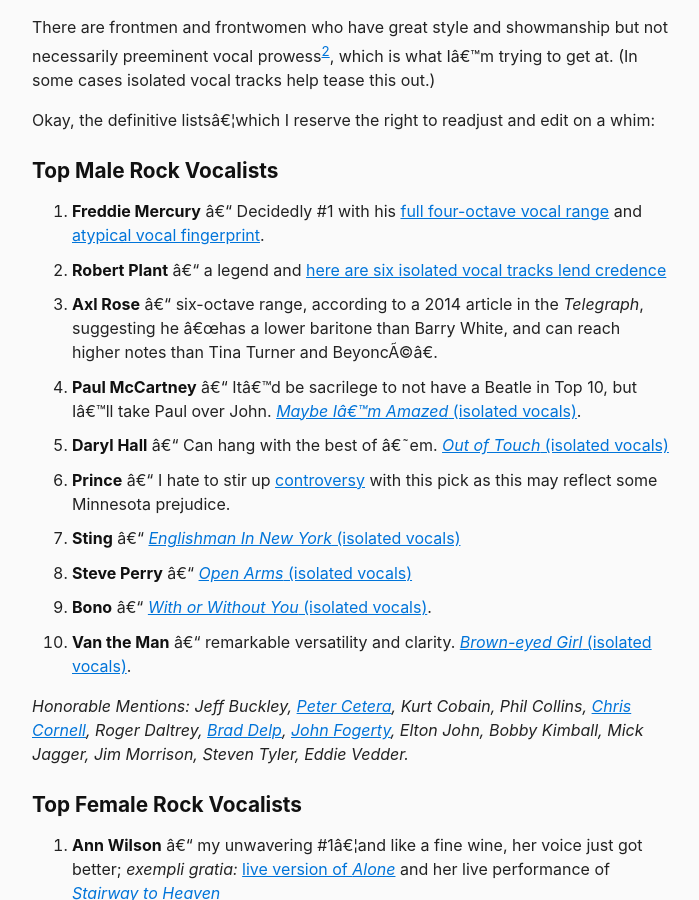
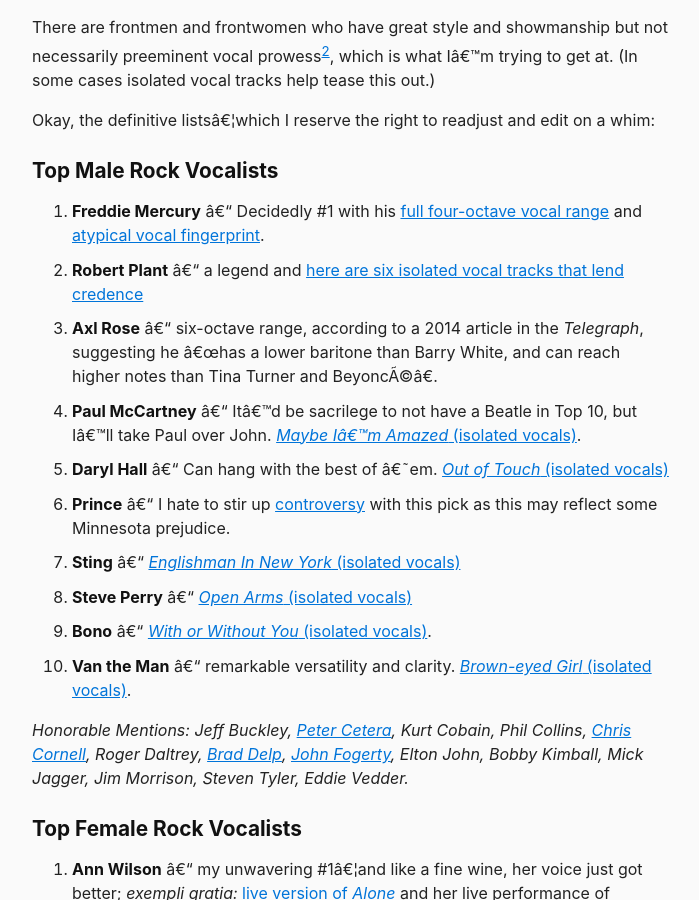
Before and after one commit to berensp/berensp.github.io, a Jekyll site: the page built from _posts/2024-02-11-top-vocalists.md, in a window 1280 px wide and 900 px high, scrolled down 313 px. Shown: the whole window, without its empty margins (288-987 px from the left). Built offline with Jekyll 4.4.1, drawn with Linux system fonts in a browser that asks for light colours; a script that is not in the unit is left out.

Commit message:
Update 2024-02-11-top-vocalists.md

```diff
--- a/_posts/2024-02-11-top-vocalists.md
+++ b/_posts/2024-02-11-top-vocalists.md
@@ -16,7 +16,7 @@
 
 ## Top Male Rock Vocalists
 1. **Freddie Mercury** – Decidedly #1 with his [full four-octave vocal range](https://music.youtube.com/watch?v=KHYjIIJ14MI&feature=share) and [atypical vocal fingerprint](https://www.npr.org/2016/04/25/475611808/why-freddie-mercurys-voice-was-so-great-as-explained-by-science).
-2. **Robert Plant** – a legend and [here are six isolated vocal tracks lend credence](https://faroutmagazine.co.uk/robert-plant-led-zeppelin-isolated-vocal-greatest-singer-ever/)
+2. **Robert Plant** – a legend and [here are six isolated vocal tracks that lend credence](https://faroutmagazine.co.uk/robert-plant-led-zeppelin-isolated-vocal-greatest-singer-ever/)
 3. **Axl Rose** – six-octave range, according to a 2014 article in the *Telegraph*, suggesting he "has a lower baritone than Barry White, and can reach higher notes than Tina Turner and Beyoncé".
 4. **Paul McCartney** – It'd be sacrilege to not have a Beatle in Top 10, but I'll take Paul over John. [*Maybe I'm Amazed* (isolated vocals)](https://music.youtube.com/watch?v=WeeNPLh2_qQ&feature=share).
 5. **Daryl Hall** – Can hang with the best of 'em. [*Out of Touch* (isolated vocals)](https://youtu.be/AeAkYS9WqrM)
```
